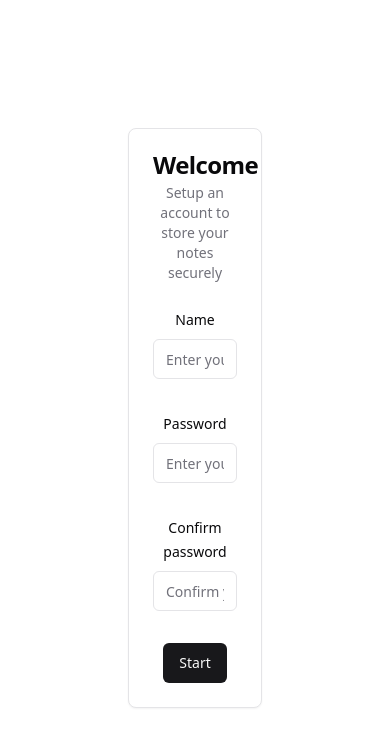
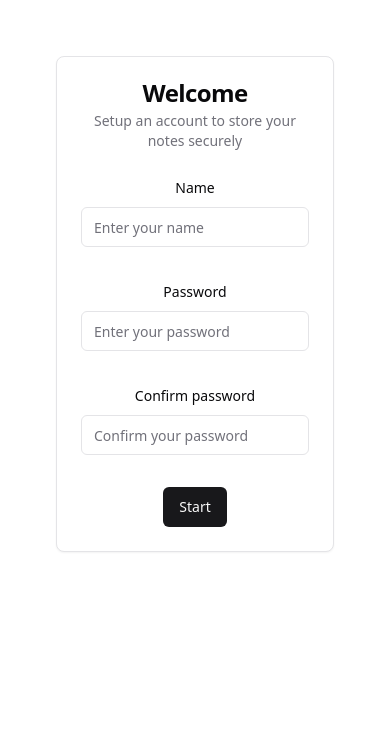
Before and after one commit to kastriotcunaku/secure-local-data-example, a React (Vite) app: page / in a window 390 px wide. Shown: the top 746 px of the page. Built offline with nearby package versions, Linux system fonts and the light colour scheme; no server answers.

Commit message:
fix: adapt responsive classes for mobile

```diff
--- a/src/main.tsx
+++ b/src/main.tsx
@@ -5,7 +5,7 @@ import './index.css'
 
 createRoot(document.getElementById('root')!).render(
   <StrictMode>
-    <main className="flex min-h-screen flex-col items-center justify-between p-24">
+    <main className="flex min-h-screen flex-col items-center justify-between md:p-24 p-6">
       <App />
     </main>
   </StrictMode>,
--- a/src/pages/SignIn.tsx
+++ b/src/pages/SignIn.tsx
@@ -91,8 +91,8 @@ const SignIn = (props: SignInProps) => {
             </form>
           </FormProvider>
         </CardContent>
-        <CardFooter className="text-zinc-500">
-          Forgot your password? <a className="link ml-1 text-zinc-600 hover:text-primary hover:cursor-pointer hover:underline" onClick={() => onLogout()}>Erase your data and start over</a>
+        <CardFooter className="text-zinc-500 md:flex-row flex-col">
+          <span>Forgot your password?</span> <a className="link ml-1 text-zinc-600 hover:text-primary hover:cursor-pointer hover:underline" onClick={() => onLogout()}>Erase your data and start over</a>
         </CardFooter>
       </Card>
     </div>
```
